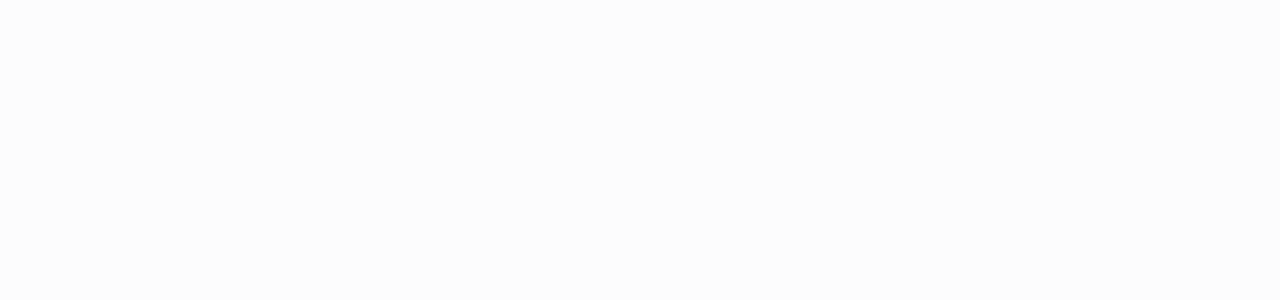
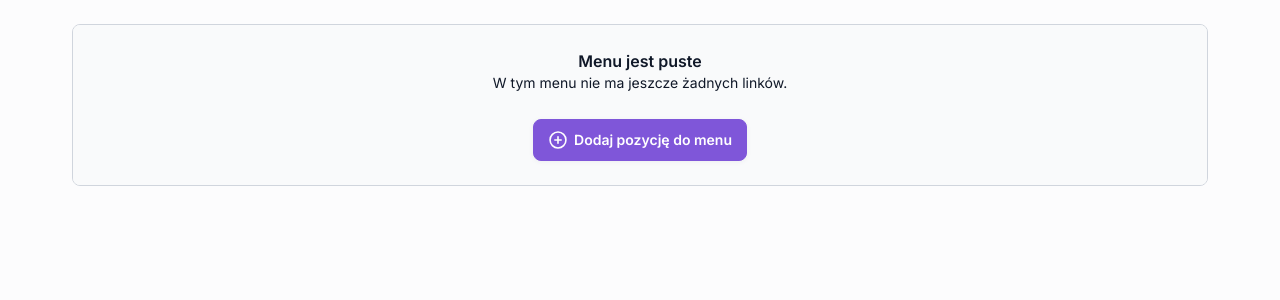
Before and after one commit to tobik312/nav-tree-editor, a Next.js app: page / in a window 1280 px wide. Shown: the top 300 px of the page. Built offline with nearby package versions, Linux system fonts and the light colour scheme.

Commit message:
feat(nav): Add tree editor for navigation menu

```diff
--- a/src/app/page.tsx
+++ b/src/app/page.tsx
@@ -1,5 +1,7 @@
+import NavTreeEditor from '@/views/NavTreeEditor';
+
 const IndexPage: React.FC = () => {
-    return <></>;
+    return <NavTreeEditor />;
 };
 
 export default IndexPage;
--- /dev/null
+++ b/src/views/NavTreeEditor.tsx
@@ -0,0 +1,70 @@
+'use client';
+
+import { useCallback, useState } from 'react';
+import { v4 as uuid } from 'uuid';
+
+import { addNavItem } from '@/store/features/navTreeSlice';
+import { useAppSelector, useAppDispatch } from '@/hooks/appStore';
+
+import type { TreeStructureItem } from '@/types/TreeStructure';
+import type { NavItem, NavTreeItem } from '@/types/NavItem';
+
+import Card, { CardBody } from '@/components/Card';
+import Button from '@/components/Button';
+
+import NavEmptyList from '@/components/Nav/NavEmptyList';
+import NavList from '@/components/Nav/NavList';
+import NavForm from '@/components/Nav/NavForm';
+
+const NavTreeEditorView: React.FC = () => {
+    const navTreeList = useAppSelector((state) => state.navTree);
+
+    const dispatch = useAppDispatch();
+
+    const [isFormOpen, setFormOpen] = useState(false);
+
+    const handleAddChildClick = useCallback(() => {
+        setFormOpen((open) => !open);
+    }, []);
+
+    const handleCancelClick = useCallback(() => {
+        setFormOpen(false);
+    }, []);
+
+    const handleFormSubmit = useCallback(
+        (navItem: NavItem) => {
+            dispatch(
+                addNavItem({
+                    ...navItem,
+                    id: uuid(),
+                    parentId: null,
+                    children: [],
+                } as TreeStructureItem<NavTreeItem, string>),
+            );
+            setFormOpen(false);
+        },
+        [dispatch],
+    );
+
+    return (
+        <div className="grid gap-6">
+            {navTreeList.length <= 0 ? (
+                <Card>
+                    <NavEmptyList onAddItemClick={handleAddChildClick} />
+                </Card>
+            ) : (
+                <Card>
+                    <NavList navTree={navTreeList} />
+                    <CardBody type="action" border={true}>
+                        <Button variant="secondary" onClick={handleAddChildClick}>
+                            Dodaj pozycję do menu
+                        </Button>
+                    </CardBody>
+                </Card>
+            )}
+            {isFormOpen && <NavForm action="CREATE" item={null} onSubmit={handleFormSubmit} onCancel={handleCancelClick} />}
+        </div>
+    );
+};
+
+export default NavTreeEditorView;
```
